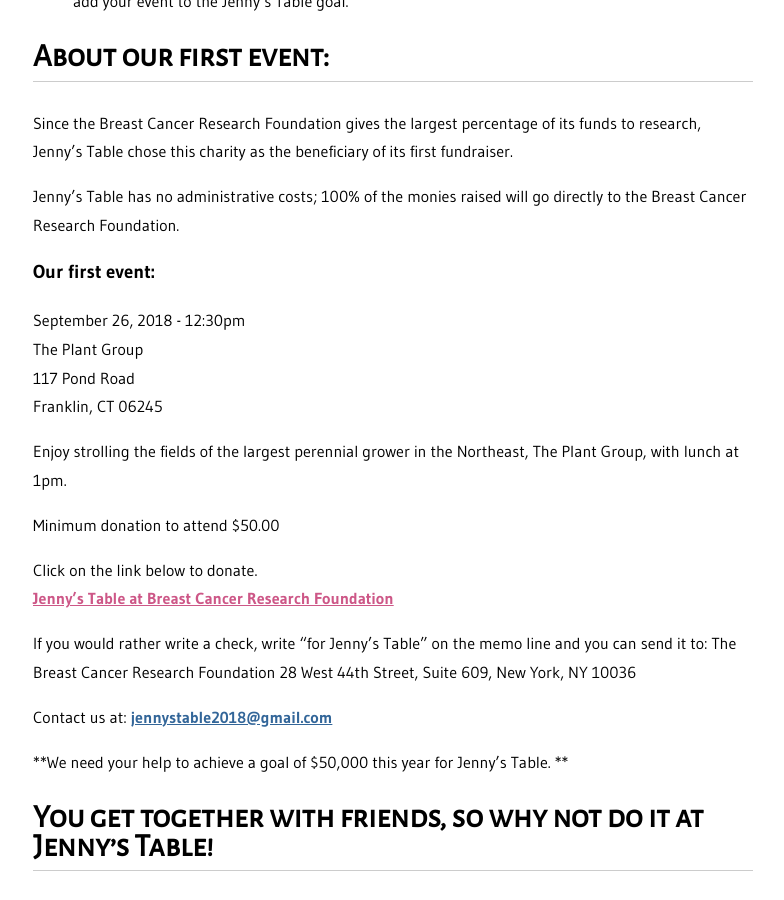
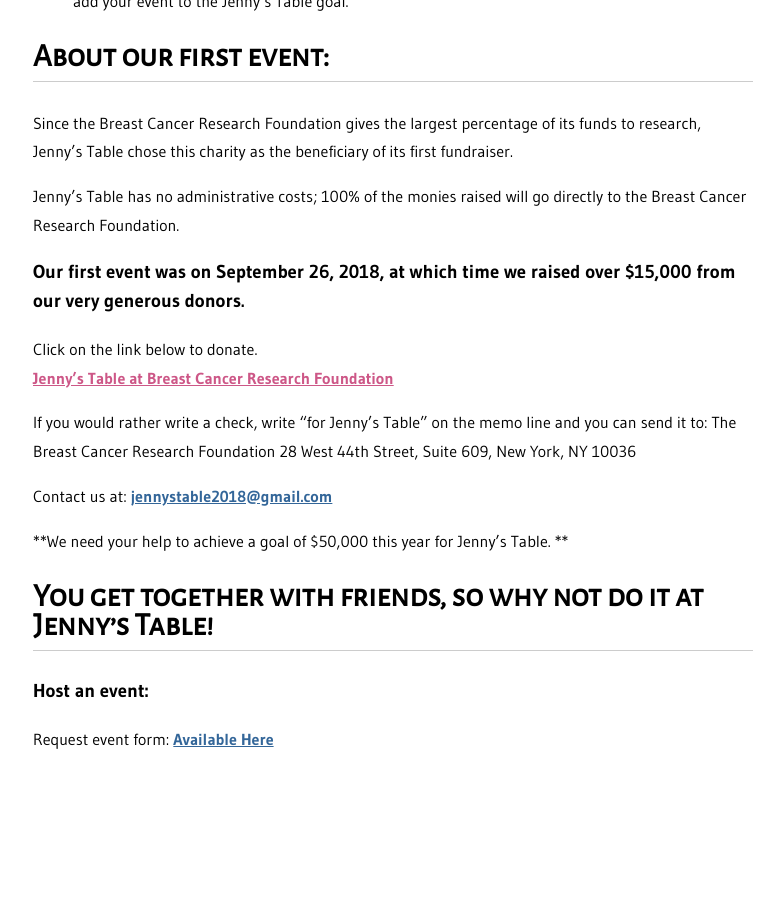
Before and after one commit to jennystable/website, a Jekyll site: the page built from index.markdown, in a window 1280 px wide and 900 px high, scrolled down 1702 px. Shown: the whole window, without its empty margins (247-1031 px from the left). Built offline with Jekyll 4.4.1, drawn with Linux system fonts in a browser that asks for light colours; after the commit the page ends 2522 px from its top, so only the background shows below that.

Commit message:
Updated Index

```diff
--- a/index.markdown
+++ b/index.markdown
@@ -48,16 +48,8 @@ Since the Breast Cancer Research Foundation gives the largest percentage of its
 
 Jenny's Table has no administrative costs; 100% of the monies raised will go directly to the Breast Cancer Research Foundation.
 
-### Our first event:
+### Our first event was on September 26, 2018, at which time we raised over $15,000 from our very generous donors.
 
-September 26, 2018 - 12:30pm
-The Plant Group
-117 Pond Road
-Franklin, CT 06245
-
-Enjoy strolling the fields of the largest perennial grower in the Northeast, The Plant Group, with lunch at 1pm.
-
-Minimum donation to attend $50.00
 
 Click on the link below to donate.
 <a href="https://give.bcrf.org/fundraiser/1550582" style="color: #CD5787; font-weight: bold;">Jenny's Table at Breast Cancer Research Foundation</a>
```
